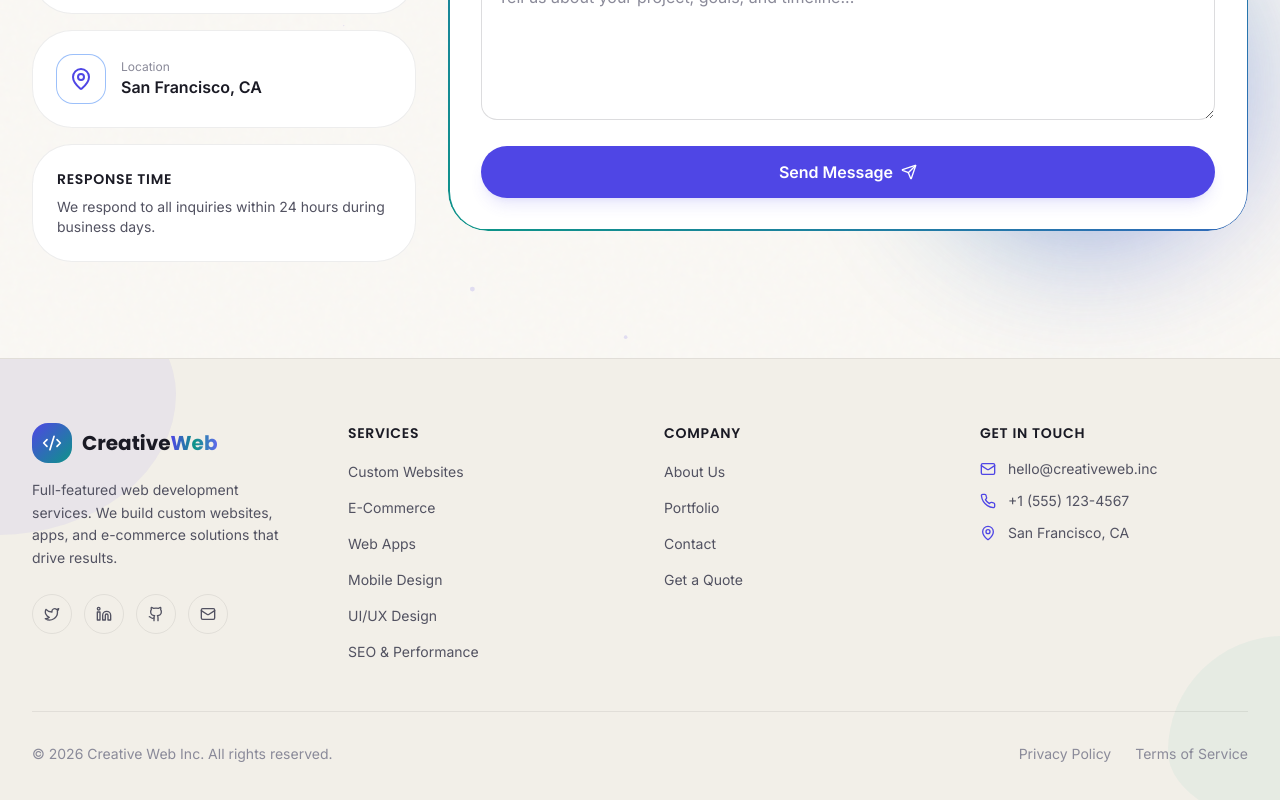
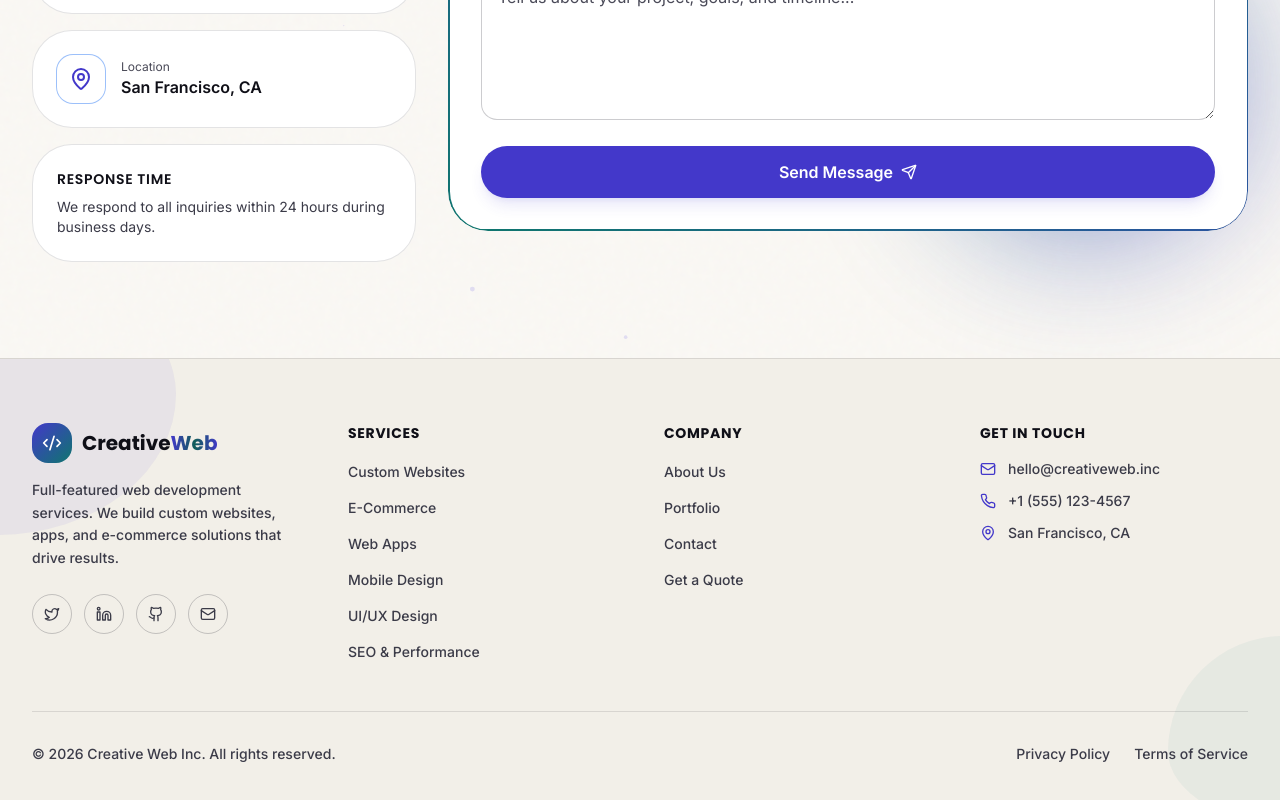
Before and after one commit to scottdixon-github/OneCreativeWeb, a React (Vite) app: page /contact in a window 1280 px wide. Shown: the part 1224-2024 px from the top of the page. Built offline with nearby package versions, Linux system fonts and the light colour scheme.

Commit message:
GummyText, security patches, mobile responsiveness

```diff
--- a/src/components/Cat.jsx
+++ b/src/components/Cat.jsx
@@ -604,8 +604,8 @@ export default function Cat() {
             <foreignObject x="38" y="20" width="284" height="148">
               <div
                 xmlns="http://www.w3.org/1999/xhtml"
-                className="flex h-full items-center justify-center text-center leading-snug text-gray-800 dark:text-gray-100"
-                style={{ fontFamily: "'Caveat', cursive", fontSize: '1.4rem', padding: '4px 12px' }}
+                className="flex h-full items-center justify-center text-center leading-snug font-bold text-gray-950 dark:text-gray-950"
+                style={{ fontFamily: "'Caveat', cursive", fontSize: '1.45rem', padding: '4px 12px' }}
               >
                 {messages[messageIndex]}
               </div>
--- a/src/components/Footer.jsx
+++ b/src/components/Footer.jsx
@@ -33,7 +33,7 @@ export default function Footer() {
       <div className="absolute -right-20 bottom-0 h-48 w-48 rounded-full bg-glow-accent organic-blob-2 opacity-50" />
 
       <div className="container-max relative px-4 py-16 sm:px-6 lg:px-8">
-        <div className="grid gap-12 lg:grid-cols-4">
+        <div className="grid gap-12 sm:grid-cols-2 lg:grid-cols-4">
           <div className="lg:col-span-1">
             <Link to="/" className="flex items-center gap-2.5">
               <div className="flex h-10 w-10 items-center justify-center rounded-2xl bg-gradient-to-br from-brand to-accent">
@@ -43,7 +43,7 @@ export default function Footer() {
                 Creative<span className="gradient-text">Web</span>
               </span>
             </Link>
-            <p className="mt-4 max-w-xs text-sm leading-relaxed text-content-muted">
+            <p className="mt-4 max-w-xs text-sm font-medium leading-relaxed text-content-muted">
               Full-featured web development services. We build custom websites, apps, and
               e-commerce solutions that drive results.
             </p>
@@ -52,7 +52,7 @@ export default function Footer() {
                 <a
                   key={i}
                   href="#"
-                  className="flex h-10 w-10 items-center justify-center rounded-full border border-line text-content-muted transition-all hover:border-brand hover:text-brand hover:scale-110"
+                  className="flex h-10 w-10 items-center justify-center rounded-full border border-line-strong text-content-muted transition-all hover:border-brand hover:text-brand hover:scale-110"
                   aria-label="Social link"
                 >
                   <Icon className="h-4 w-4" />
@@ -63,7 +63,7 @@ export default function Footer() {
 
           {sections.map((section) => (
             <div key={section.title}>
-              <h3 className="font-display text-sm font-semibold uppercase tracking-wider text-content">
+              <h3 className="font-display text-sm font-bold uppercase tracking-wider text-content">
                 {section.title}
               </h3>
               <ul className="mt-4 space-y-3">
@@ -71,7 +71,7 @@ export default function Footer() {
                   <li key={link.name}>
                     <Link
                       to={link.path}
-                      className="text-sm text-content-muted transition-colors hover:text-brand"
+                      className="text-sm font-medium text-content-muted transition-colors hover:text-brand"
                     >
                       {link.name}
                     </Link>
@@ -82,19 +82,19 @@ export default function Footer() {
           ))}
 
           <div>
-            <h3 className="font-display text-sm font-semibold uppercase tracking-wider text-content">
+            <h3 className="font-display text-sm font-bold uppercase tracking-wider text-content">
               Get in Touch
             </h3>
             <ul className="mt-4 space-y-3">
-              <li className="flex items-center gap-3 text-sm text-content-muted">
+              <li className="flex items-center gap-3 text-sm font-medium text-content-muted">
                 <Mail className="h-4 w-4 text-brand" />
                 hello@creativeweb.inc
               </li>
-              <li className="flex items-center gap-3 text-sm text-content-muted">
+              <li className="flex items-center gap-3 text-sm font-medium text-content-muted">
                 <Phone className="h-4 w-4 text-brand" />
                 +1 (555) 123-4567
               </li>
-              <li className="flex items-center gap-3 text-sm text-content-muted">
+              <li className="flex items-center gap-3 text-sm font-medium text-content-muted">
                 <MapPin className="h-4 w-4 text-brand" />
                 San Francisco, CA
               </li>
@@ -103,14 +103,14 @@ export default function Footer() {
         </div>
 
         <div className="mt-12 flex flex-col items-center justify-between gap-4 border-t border-line pt-8 sm:flex-row">
-          <p className="text-sm text-content-subtle">
+          <p className="text-sm font-medium text-content-muted">
             © {year} Creative Web Inc. All rights reserved.
           </p>
           <div className="flex gap-6">
-            <a href="#" className="text-sm text-content-subtle hover:text-brand">
+            <a href="#" className="text-sm font-medium text-content-muted hover:text-brand">
               Privacy Policy
             </a>
-            <a href="#" className="text-sm text-content-subtle hover:text-brand">
+            <a href="#" className="text-sm font-medium text-content-muted hover:text-brand">
               Terms of Service
             </a>
           </div>
--- a/src/components/Navbar.jsx
+++ b/src/components/Navbar.jsx
@@ -55,7 +55,7 @@ export default function Navbar() {
             <Link
               key={link.path}
               to={link.path}
-              className={`relative rounded-full px-4 py-2 text-sm font-medium transition-colors duration-300 ${
+              className={`relative rounded-full px-4 py-2 text-sm font-semibold transition-colors duration-300 ${
                 location.pathname === link.path
                   ? 'text-brand'
                   : 'text-content-muted hover:text-content'
--- a/src/index.css
+++ b/src/index.css
@@ -9,18 +9,19 @@
   --surface: #faf8f4;
   --surface-elevated: #ffffff;
   --surface-sunken: #f2efe8;
-  --content: #1a1a24;
-  --content-muted: #525261;
-  --content-subtle: #8a8a99;
-  --line: rgba(26, 26, 36, 0.08);
-  --line-strong: rgba(26, 26, 36, 0.15);
-  --brand: #4f46e5;
-  --brand-light: #6366f1;
-  --brand-dark: #4338ca;
-  --accent: #0d9488;
-  --accent-light: #14b8a6;
-  --glow-brand: rgba(79, 70, 229, 0.12);
-  --glow-accent: rgba(13, 148, 136, 0.10);
+  --content: #0f0f17;
+  --content-muted: #3b3b48;
+  --content-subtle: #4a4a58;
+  --line: rgba(26, 26, 36, 0.12);
+  --line-strong: rgba(26, 26, 36, 0.22);
+  --brand: #4338ca;
+  --brand-light: #4f46e5;
+  --brand-dark: #3730a3;
+  --accent: #0f766e;
+  --accent-light: #0d9488;
+  --accent-dark: #115e59;
+  --glow-brand: rgba(67, 56, 202, 0.12);
+  --glow-accent: rgba(15, 118, 110, 0.10);
   --noise-opacity: 0.025;
 }
 
@@ -29,17 +30,18 @@
   --surface: #0a0a12;
   --surface-elevated: #13131f;
   --surface-sunken: #06060c;
-  --content: #ececf2;
-  --content-muted: #9090a5;
-  --content-subtle: #5a5a6e;
-  --line: rgba(255, 255, 255, 0.07);
-  --line-strong: rgba(255, 255, 255, 0.14);
-  --brand: #818cf8;
-  --brand-light: #a5b4fc;
-  --brand-dark: #6366f1;
+  --content: #f4f4f8;
+  --content-muted: #b8b8cb;
+  --content-subtle: #a0a0b5;
+  --line: rgba(255, 255, 255, 0.10);
+  --line-strong: rgba(255, 255, 255, 0.20);
+  --brand: #93c5fd;
+  --brand-light: #bfdbfe;
+  --brand-dark: #60a5fa;
   --accent: #2dd4bf;
   --accent-light: #5eead4;
-  --glow-brand: rgba(129, 140, 248, 0.15);
+  --accent-dark: #14b8a6;
+  --glow-brand: rgba(147, 197, 253, 0.15);
   --glow-accent: rgba(45, 212, 191, 0.12);
   --noise-opacity: 0.04;
 }
@@ -81,7 +83,7 @@
     @apply mx-auto max-w-7xl;
   }
   .gradient-text {
-    @apply bg-gradient-to-r from-brand via-accent to-brand-light bg-clip-text text-transparent;
+    @apply bg-gradient-to-r from-brand via-accent-dark to-brand bg-clip-text text-transparent dark:from-brand-light dark:via-accent-light dark:to-brand-light;
   }
   .glass {
     @apply border border-line backdrop-blur-xl;
@@ -165,16 +167,21 @@
 .fuzzy-warm-alive {
   font-family: 'Comfortaa', cursive, sans-serif;
   font-weight: 700;
-  background: linear-gradient(135deg, #ff9e6d 0%, #ff6f4c 50%, #d94116 100%);
+  background: linear-gradient(135deg, #ea580c 0%, #c2410c 50%, #9a3412 100%);
   -webkit-background-clip: text;
   -webkit-text-fill-color: transparent;
   animation: warm-pulse 3s ease-in-out infinite;
 }
+.dark .fuzzy-warm-alive {
+  background: linear-gradient(135deg, #ffedd5 0%, #fb923c 50%, #f97316 100%);
+  -webkit-background-clip: text;
+  -webkit-text-fill-color: transparent;
+}
 @keyframes warm-pulse {
   0%, 100% {
-    filter: drop-shadow(0 0 3px rgba(255, 111, 76, 0.45));
+    filter: drop-shadow(0 0 3px rgba(234, 88, 12, 0.45));
   }
   50% {
-    filter: drop-shadow(0 0 10px rgba(255, 111, 76, 0.95));
+    filter: drop-shadow(0 0 10px rgba(234, 88, 12, 0.8));
   }
 }
--- a/src/pages/ServiceDetail.jsx
+++ b/src/pages/ServiceDetail.jsx
@@ -64,7 +64,7 @@ export default function ServiceDetail() {
               <div className="flex h-20 w-20 items-center justify-center rounded-[2rem] bg-gradient-to-br from-brand/15 to-accent/15 ring-1 ring-brand/20">
                 <Icon className="h-10 w-10 text-brand" />
               </div>
-              <h1 className="mt-8 font-display text-5xl font-extrabold leading-[1.05] text-content sm:text-6xl text-balance">
+              <h1 className="mt-8 font-display text-4xl font-extrabold leading-[1.05] text-content sm:text-5xl lg:text-6xl text-balance">
                 {service.title}
               </h1>
               <p className="mt-5 text-xl text-content-muted text-pretty">{service.tagline}</p>
--- a/tailwind.config.js
+++ b/tailwind.config.js
@@ -30,6 +30,7 @@ export default {
         accent: {
           DEFAULT: 'var(--accent)',
           light: 'var(--accent-light)',
+          dark: 'var(--accent-dark)',
         },
         glow: {
           brand: 'var(--glow-brand)',
--- a/vite.config.js
+++ b/vite.config.js
@@ -7,4 +7,7 @@ export default defineConfig({
     port: 3000,
     open: true,
   },
+  build: {
+    target: 'esnext',
+  },
 })
```
Also changed, not shown: package.json (+5 -2 lines), src/components/CatMascot.jsx (+10 -8 lines), src/components/ServiceCard.jsx (+6 -6 lines), src/pages/Home.jsx (+4 -4 lines), 1 other file (tests, documents, lock files or other folders).
